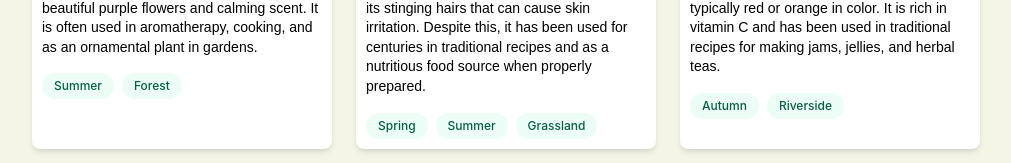
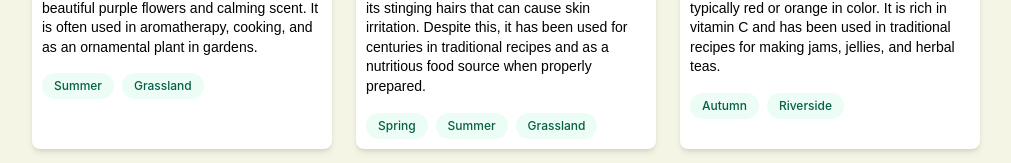
Before and after one commit to EmilMasaryk/PlantApp, a React (Vite) app in the folder PlantApp-WebApp/: page / in a window 1280 px wide. Shown: the part 591-754 px from the top of the page, without its empty margins (134-1145 px from the left). Built offline with nearby package versions, Linux system fonts and the light colour scheme; a web font is replaced by a local one.

Commit message:
Supabase setup and keys

```diff
--- a/PlantApp-WebApp/package.json
+++ b/PlantApp-WebApp/package.json
@@ -10,6 +10,7 @@
     "preview": "vite preview"
   },
   "dependencies": {
+    "@supabase/supabase-js": "^2.80.0",
     "react": "^19.1.1",
     "react-dom": "^19.1.1"
   },
--- a/PlantApp-WebApp/src/App.jsx
+++ b/PlantApp-WebApp/src/App.jsx
@@ -10,7 +10,7 @@ const ALL_PLANTS = [
     name: "English Lavender",
     img: "/Lavender.jpg",
     season: ["Summer"],
-    landscape: "Forest",
+    landscape: "Grassland",
     latinName: "Levandula angustifolia",
     describtion:
       "Lavender is a fragrant herb known for its beautiful purple flowers and calming scent. It is often used in aromatherapy, cooking, and as an ornamental plant in gardens.",
@@ -18,7 +18,7 @@ const ALL_PLANTS = [
   {
     id: 2,
     name: "Stinging Nettle",
-    img: "Nettle.jpg",
+    img: "/Nettle.jpg",
     season: ["Spring", "Summer"],
     landscape: "Grassland",
     latinName: "Urtica dioicaia",
```
Also changed, not shown: PlantApp-WebApp/src/supabaseClient.js (added, +10 -0 lines), 1 other file (tests, documents, lock files or other folders).
